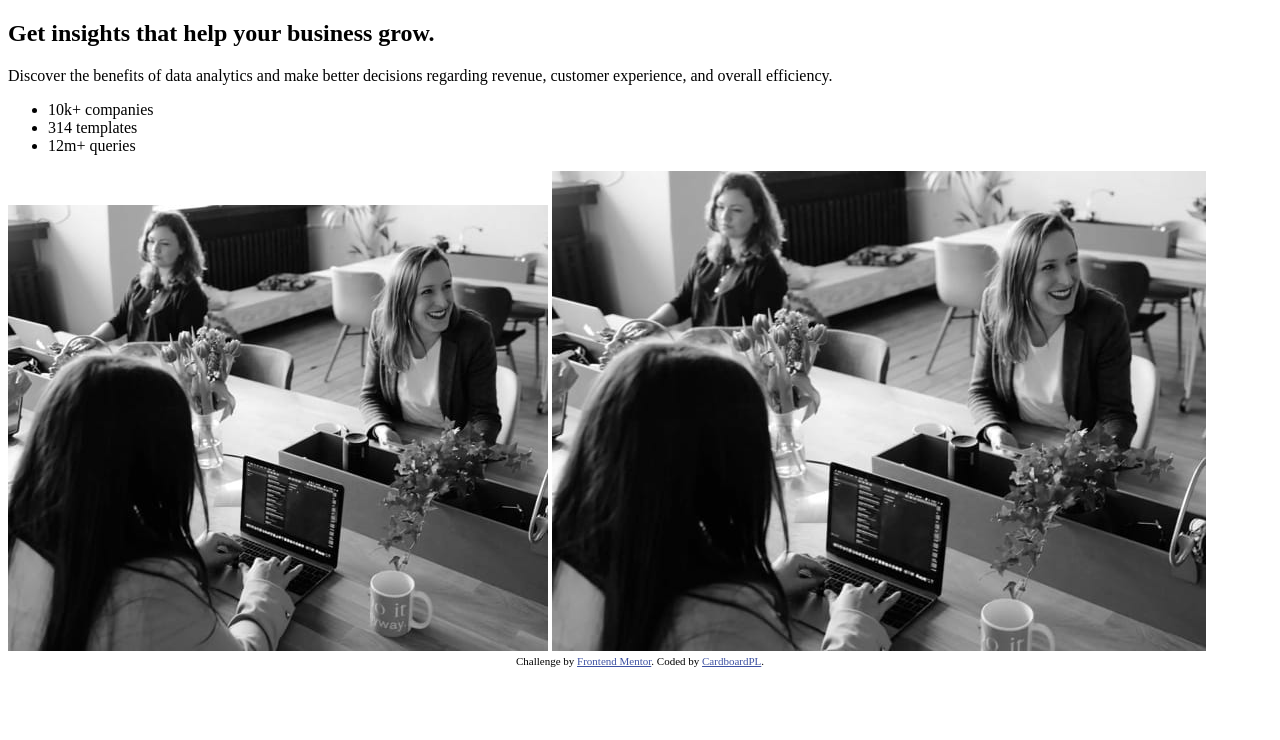
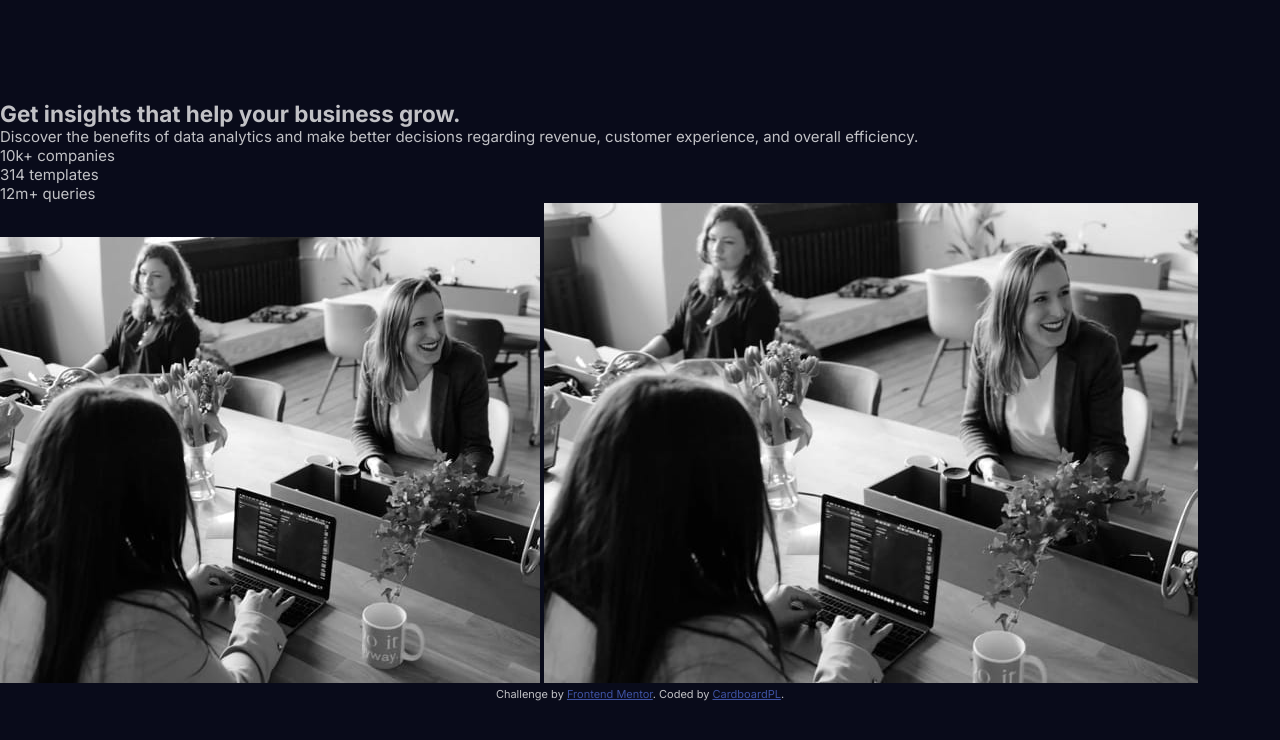
Before and after one commit to CardboardPL/Frontend-Mentor-Stats-preview-card-component, a plain HTML site: page index.html in a window 1280 px wide. Drawn offline with Linux system fonts and the light colour scheme.

Commit message:
Updated: index.html
Updated index.html so that it is importing the required font families and linked it to general.css

```diff
--- a/index.html
+++ b/index.html
@@ -5,7 +5,10 @@
   <meta name="viewport" content="width=device-width, initial-scale=1.0"> <!-- displays site properly based on user's device -->
 
   <link rel="icon" type="image/png" sizes="32x32" href="./images/favicon-32x32.png">
-
+  <link rel="stylesheet" type="text/css" href="./stylesheets/general.css">
+  <link rel="preconnect" href="https://fonts.googleapis.com">
+  <link rel="preconnect" href="https://fonts.gstatic.com" crossorigin>
+  <link href="https://fonts.googleapis.com/css2?family=Inter:wght@100..900&family=Lexend+Deca:wght@100..900&display=swap" rel="stylesheet">
   <title>Frontend Mentor | Stats preview card component</title>
 
   <!-- Feel free to remove these styles or customise in your own stylesheet 👍 -->
```
